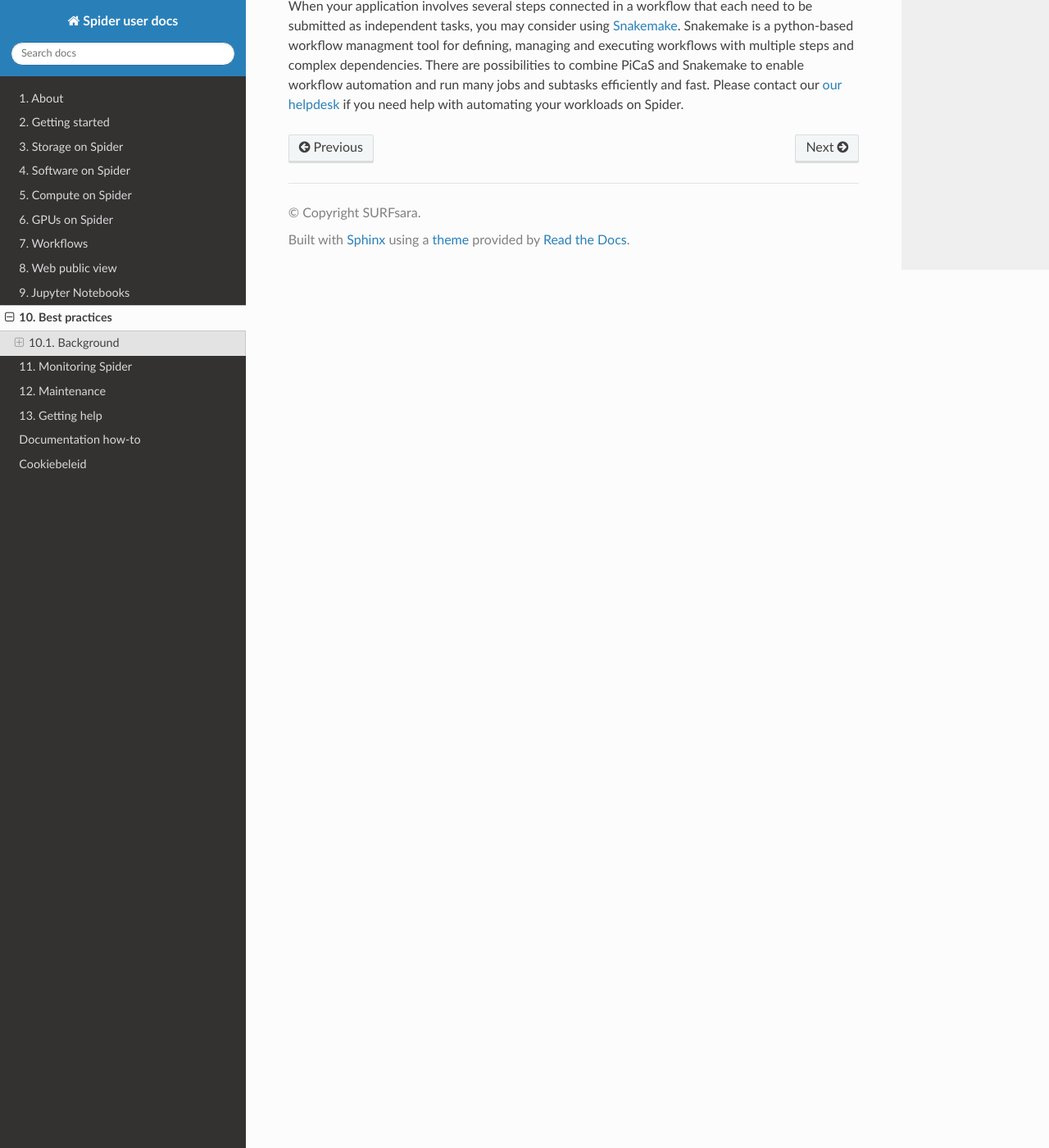
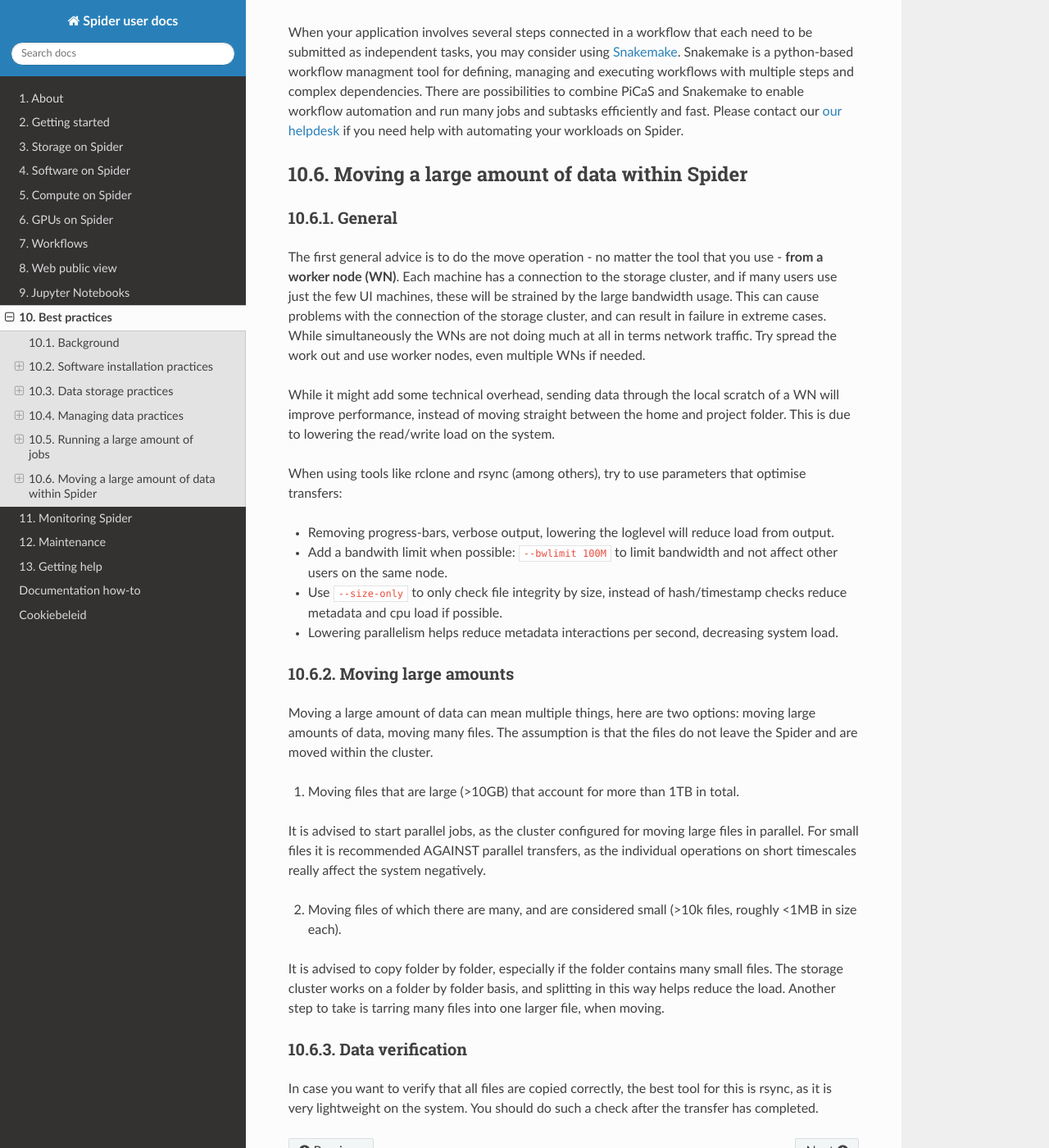
Before and after one commit to sara-nl/spiderdocs, a Sphinx documentation site: the page built from source/Pages/best_practices.rst, in a window 1280 px wide and 1400 px high, scrolled down 4938 px. Shown: the whole window at 82% size. Built offline with Sphinx 7.4.7 and the Read the Docs theme 3.1.0, drawn with Linux system fonts in a browser that asks for light colours; some of the changed text lies outside the part shown.

Commit message:
Add best practices on data moving

```diff
--- a/source/Pages/best_practices.rst
+++ b/source/Pages/best_practices.rst
@@ -12,7 +12,6 @@
      * running a large amount of jobs on Spider
 
 
-==========
 Background
 ==========
 
@@ -153,3 +152,38 @@
 
 
 When your application involves several steps connected in a workflow that each need to be submitted as independent tasks, you may consider using :ref:`Snakemake <snakemake-on-spider>`. Snakemake is a python-based workflow managment tool for defining, managing and executing workflows with multiple steps and complex dependencies. There are possibilities to combine PiCaS and Snakemake to enable workflow automation and run many jobs and subtasks efficiently and fast. Please contact our :ref:`our helpdesk <helpdesk>` if you need help with automating your workloads on Spider.
+
+Moving a large amount of data within Spider
+===========================================
+
+General
+-------
+
+The first general advice is to do the move operation - no matter the tool that you use - **from a worker node (WN)**. Each machine has a connection to the storage cluster, and if many users use just the few UI machines, these will be strained by the large bandwidth usage. This can cause problems with the connection of the storage cluster, and can result in failure in extreme cases. While simultaneously the WNs are not doing much at all in terms network traffic. Try spread the work out and use worker nodes, even multiple WNs if needed.
+
+While it might add some technical overhead, sending data through the local scratch of a WN will improve performance, instead of moving straight between the home and project folder. This is due to lowering the read/write load on the system.
+
+When using tools like rclone and rsync (among others), try to use parameters that optimise transfers:
+
+- Removing progress-bars, verbose output, lowering the loglevel will reduce load from output.
+- Add a bandwith limit when possible: ``--bwlimit 100M`` to limit bandwidth and not affect other users on the same node.
+- Use ``--size-only`` to only check file integrity by size, instead of hash/timestamp checks reduce metadata and cpu load if possible.
+- Lowering parallelism helps reduce metadata interactions per second, decreasing system load.
+
+Moving large amounts
+--------------------
+
+Moving a large amount of data can mean multiple things, here are two options: moving large amounts of data, moving many files. The assumption is that the files do not leave the Spider and are moved within the cluster.
+
+1. Moving files that are large (>10GB) that account for more than 1TB in total.
+
+It is advised to start parallel jobs, as the cluster configured for moving large files in parallel. For small files it is recommended AGAINST parallel transfers, as the individual operations on short timescales really affect the system negatively.
+
+2. Moving files of which there are many, and are considered small (>10k files, roughly <1MB in size each).
+
+It is advised to copy folder by folder, especially if the folder contains many small files. The storage cluster works on a folder by folder basis, and splitting in this way helps reduce the load. Another step to take is tarring many files into one larger file, when moving.
+
+Data verification
+-----------------
+
+In case you want to verify that all files are copied correctly, the best tool for this is rsync, as it is very lightweight on the system. You should do such a check after the transfer has completed.
```
